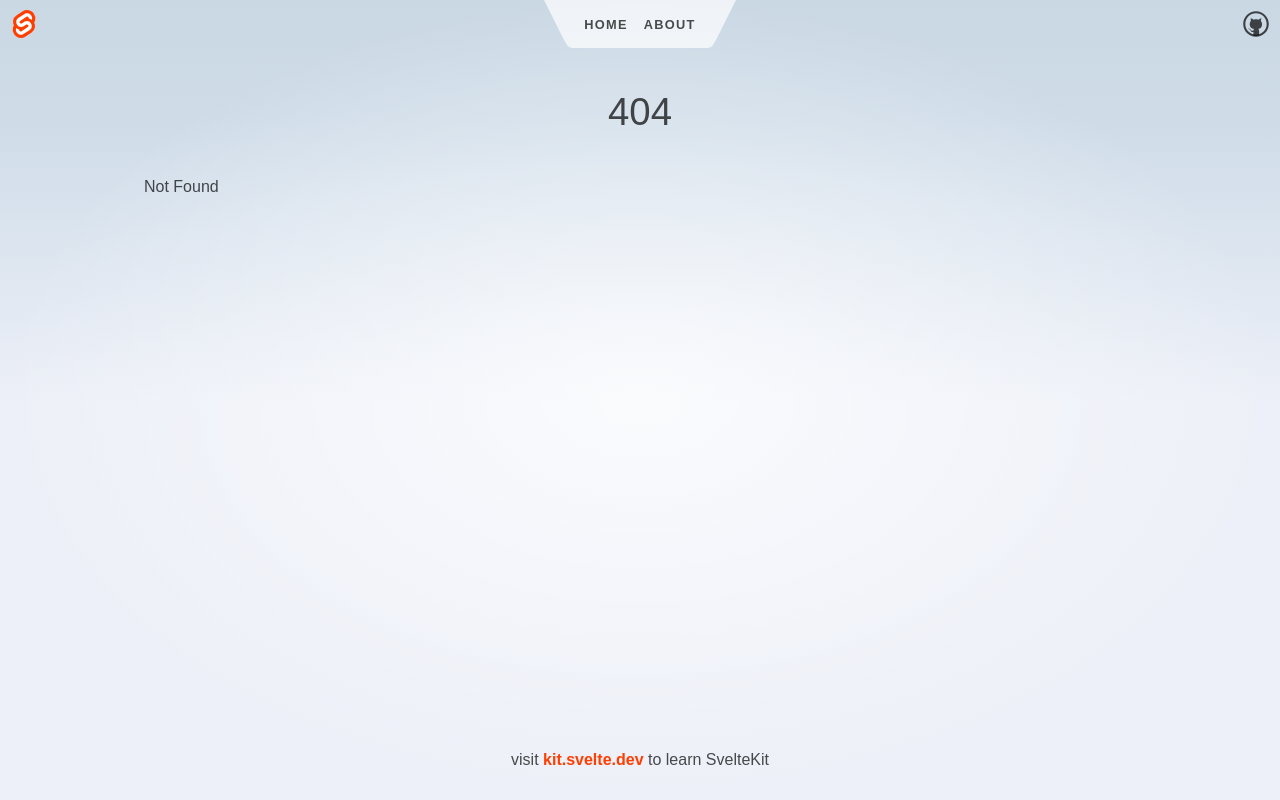
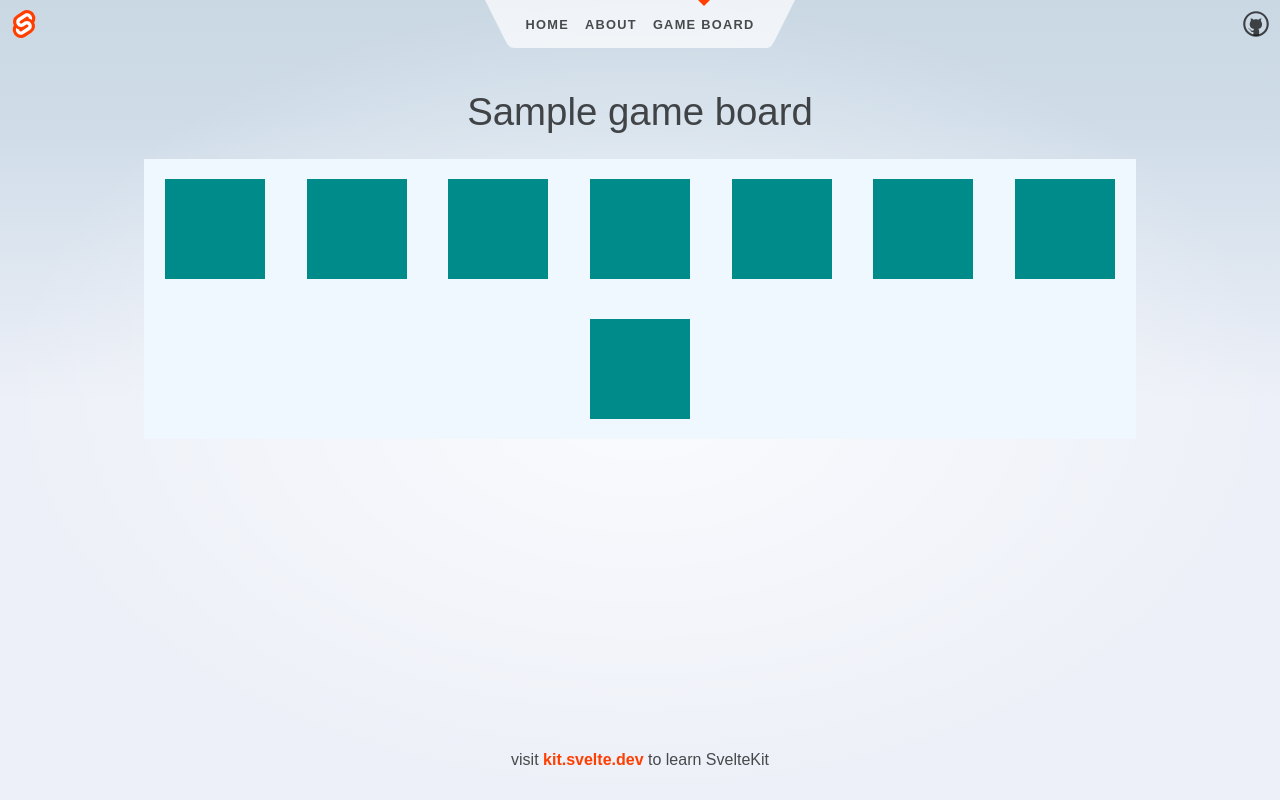
Before and after one commit to wachr/hexcells-clone, a SvelteKit app: page /gameboard in a window 1280 px wide. Before the commit this address had no page. Built offline with nearby package versions, Linux system fonts and the light colour scheme.

Commit message:
Add a sandbox to define the game board

```diff
--- a/src/routes/Header.svelte
+++ b/src/routes/Header.svelte
@@ -21,6 +21,9 @@
 			</li>
 			<li aria-current={$page.url.pathname === '/about' ? 'page' : undefined}>
 				<a href="/about">About</a>
+			</li>
+			<li aria-current={$page.url.pathname === '/gameboard' ? 'page' : undefined}>
+				<a href="/gameboard">Game Board</a>
 			</li>
 		</ul>
 		<svg viewBox="0 0 2 3" aria-hidden="true">
--- /dev/null
+++ b/src/routes/gameboard/+page.svelte
@@ -0,0 +1,34 @@
+<h1>Sample game board</h1>
+<div id="gameboard-div">
+  {#each Array(8).fill(0) as _}
+    <div class="grid-cell-div"/>
+  {/each}
+</div>
+
+<style>
+  #gameboard-div {
+    align-self: center;
+    display: flex;
+    flex-direction: row;
+    flex-wrap: wrap;
+    justify-content: space-around;
+    align-content: space-around;
+    background-color: aliceblue;
+    min-height: max-content;
+    min-width: max-content;
+    height: 100%;
+    width: 100%;
+  }
+
+  .grid-cell-div {
+    background-color: darkcyan;
+    min-height: 100px;
+    min-width: 100px;
+    margin: 2%;
+  }
+
+  .grid-cell-div:hover {
+    border-color: red;
+    border-style: solid;
+  }
+</style>
```
